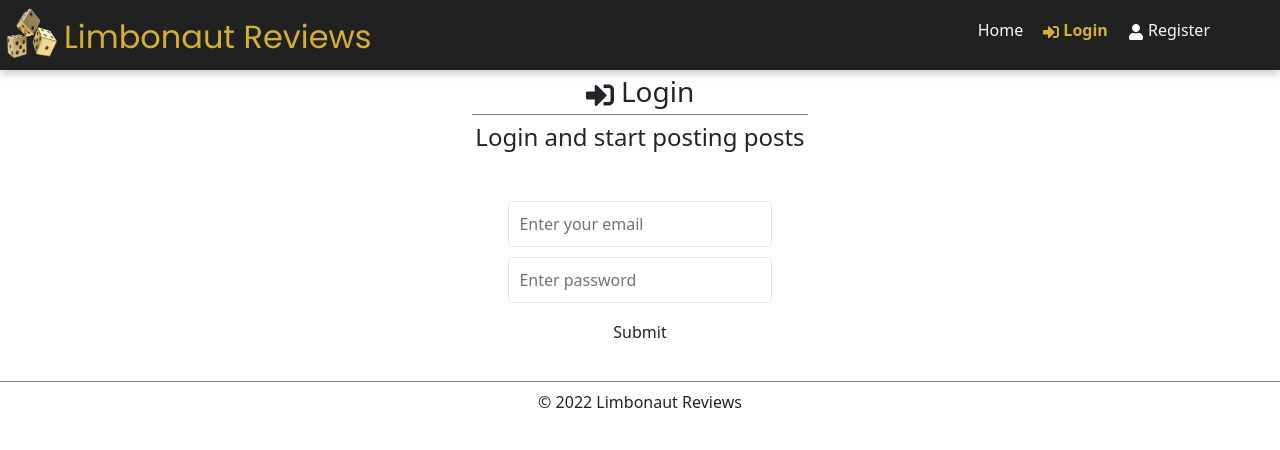
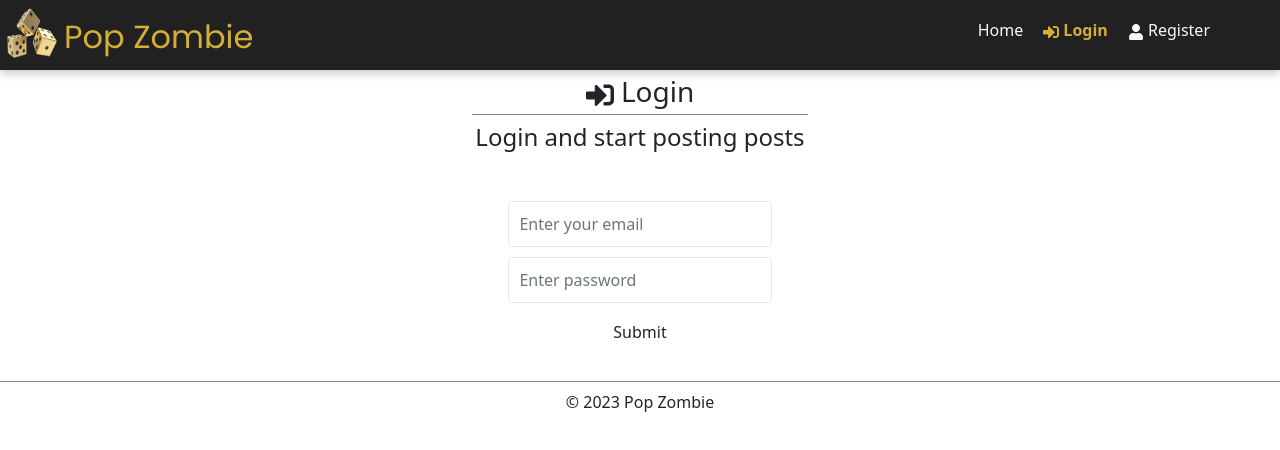
Before and after one commit to pablomarcel/pop-zombie, a React (Create React App) app in the folder frontend/: page /login in a window 1280 px wide. Shown: the top 450 px of the page. Built offline with nearby package versions, Linux system fonts and the light colour scheme.

Commit message:
updated text

```diff
--- a/frontend/public/index.html
+++ b/frontend/public/index.html
@@ -24,7 +24,7 @@
       work correctly both with client-side routing and a non-root public URL.
       Learn how to configure a non-root public URL by running `npm run build`.
     -->
-    <title>Limbonaut Reviews</title>
+    <title>Pop Zombie</title>
   </head>
   <body>
     <noscript>You need to enable JavaScript to run this app.</noscript>
--- a/frontend/src/components/Footer.jsx
+++ b/frontend/src/components/Footer.jsx
@@ -3,7 +3,7 @@ const Footer = () => {
   return (
     <footer className="page-footer font-small mt-2 top__line">
       <div className="footer-copyright text-center py-2">
-        © 2022 Limbonaut Reviews
+        © 2023 Pop Zombie
       </div>
     </footer>
   )
--- a/frontend/src/components/NavBar.jsx
+++ b/frontend/src/components/NavBar.jsx
@@ -31,7 +31,7 @@ const NavBar = () => {
 		<nav className="navbar">
 			<NavLink to="/" className="nav-logo">
         <img className='nav-img' src={logo} alt='logo' />
-        Limbonaut Reviews
+        Pop Zombie
       </NavLink>
 			<div onClick={()=>setOpen(!open)} className="nav-icon">
 				{open ? <FiX /> : <FiMenu />}
@@ -63,7 +63,7 @@ const NavBar = () => {
               className={({ isActive }) => (isActive ? 'active nav-link' : 'inactive nav-link')}
               onClick={()=>setOpen(false)}
             >
-              My Favorite Games
+              My Favorite Products
             </NavLink>
           </li>
           <li className="nav-item">
--- a/frontend/src/components/PostForm.jsx
+++ b/frontend/src/components/PostForm.jsx
@@ -161,7 +161,7 @@ function PostForm({ postId, togglePostForm, returnAddForm }) {
               id='city'
               name='city'
               value={city}
-              placeholder="Genre"
+              placeholder="Category"
               onChange={onChange}
             />
           </Form.Group>
@@ -171,7 +171,7 @@ function PostForm({ postId, togglePostForm, returnAddForm }) {
               id='country'
               name='country'
               value={country}
-              placeholder="Release Date"
+              placeholder="Date"
               onChange={onChange}
             />
           </Form.Group>
--- a/frontend/src/features/favoritepost/favoritePostService.js
+++ b/frontend/src/features/favoritepost/favoritePostService.js
@@ -2,7 +2,7 @@ import axios from 'axios';
 
 const API_URL = 'api/favoriteposts/'
 
-// Get all my favorite games
+// Get all my favorite products
 const getAllMyFavoritePosts = async (token) => {
   const config = {
     headers: {
--- a/frontend/src/pages/FavoritePost.js
+++ b/frontend/src/pages/FavoritePost.js
@@ -15,7 +15,7 @@ const FavoritePost = () => {
   const { favoriteposts, isLoading, isError, message } = useSelector((state) => state.favoriteposts)
   const { posts } = useSelector((state) => state.posts)
 
-  // Get my favorite games data
+  // Get my favorite products data
   useEffect(() => {
     if (isError) {
       toast.error(message);
@@ -57,7 +57,7 @@ const FavoritePost = () => {
 
       <Row>
         <Col>
-          <h3 className='title'>My favorite Games</h3>
+          <h3 className='title'>My Favorite Products</h3>
 
           {favoriteposts.length > 0 ? (
             <>
@@ -70,7 +70,7 @@ const FavoritePost = () => {
                     size="sm"
                     onClick={() => delMyFavoritePost(post._id)}
                   >
-                    Remove from My Favorite Games
+                    Remove from My Favorite Products
                   </Button>
                 </div>
               )}
@@ -81,7 +81,7 @@ const FavoritePost = () => {
         </Col>
         {/* Image Slide Show area */}
         <Col className={toggleSlideShow? "show":"hide"}>
-          <h3 className='title'>Game Reviews Slide Show</h3>
+          <h3 className='title'>Product Reviews Slide Show</h3>
           {posts.length > 0 ? (<ImageSlideShow posts={posts} />):('')}
         </Col>
       </Row>
--- a/frontend/src/pages/Home.jsx
+++ b/frontend/src/pages/Home.jsx
@@ -135,7 +135,7 @@ const Home = () => {
         </Col>
         {/* Image Slide Show area */}
         <Col className={toggleSlideShow? "show":"hide"}>
-          <h3 className='title mb-2'>Game Reviews Slide Show</h3>
+          <h3 className='title mb-2'>Product Reviews Slide Show</h3>
           {posts.length > 0 ? (<ImageSlideShow posts={posts} />):('')}
         </Col>
       </Row>
--- a/frontend/src/pages/PostDetail.jsx
+++ b/frontend/src/pages/PostDetail.jsx
@@ -126,7 +126,7 @@ const PostDetail = () => {
       </Button>{"  "}
       {user ?
         <Button variant="outline-primary" type="submit" onClick={addMyFavoritePost}>
-          Add to My Favorite Games
+          Add to My Favorite Products
         </Button>
         : ''
       }
```
